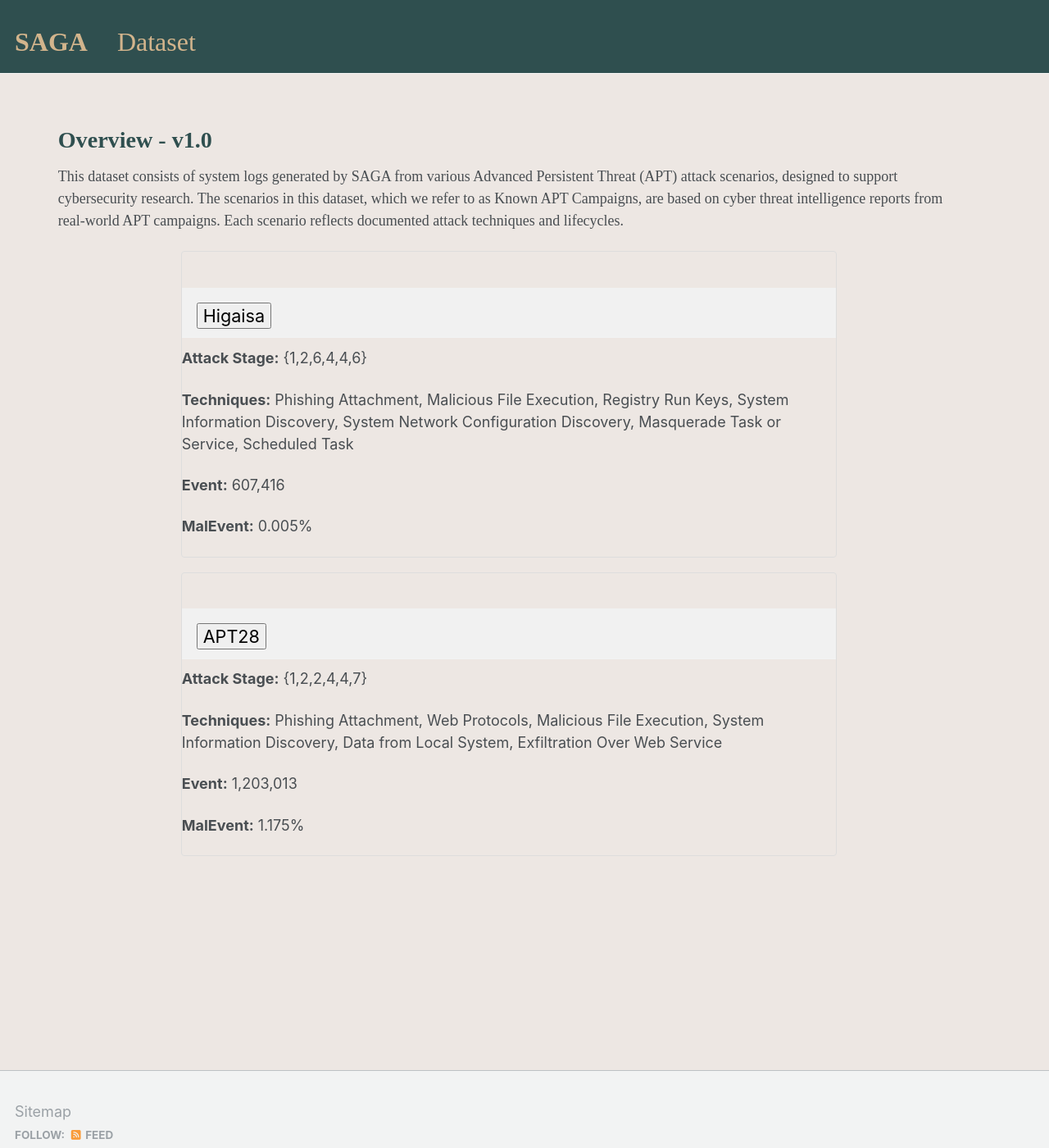
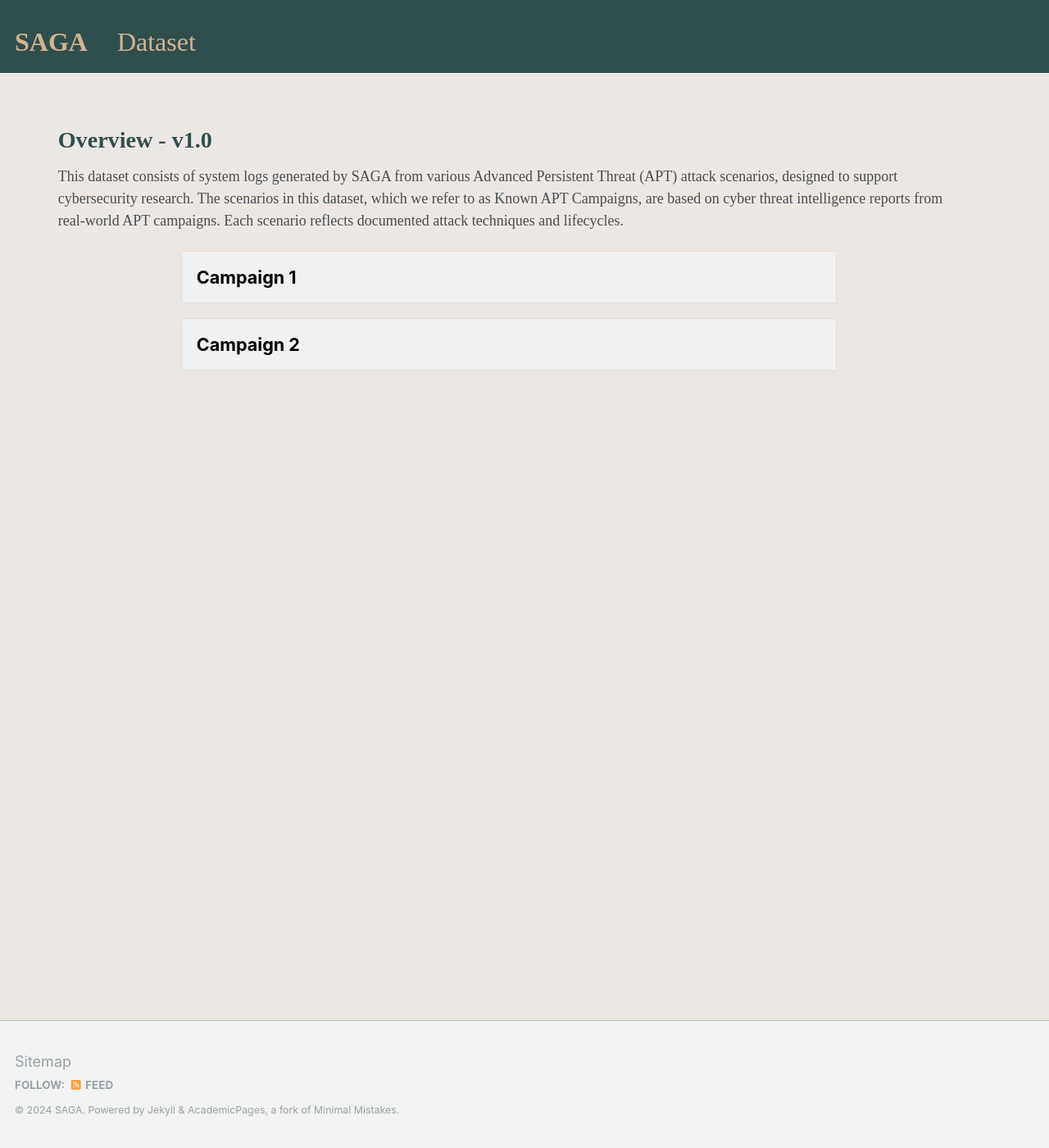
Before and after one commit to KKKK16/KKKK16.github.io, a Jekyll site: the page built from _pages/dataset_v1.md, in a window 1280 px wide and 1400 px high. Shown: the whole window at 82% size. Built offline with Jekyll 4.4.1, drawn with Linux system fonts in a browser that asks for light colours.

Commit message:
Update dataset_v1.md

```diff
--- a/_pages/dataset_v1.md
+++ b/_pages/dataset_v1.md
@@ -7,39 +7,21 @@ author_profile: false
 <h1 style= "color:#2F4F4F; font-family: 'Work Sans'; margin-top: 1em !important;">Overview - v1.0</h1>
 <p style="font-family: 'Work Sans';">This dataset consists of system logs generated by SAGA from various Advanced Persistent Threat (APT) attack scenarios, designed to support cybersecurity research. The scenarios in this dataset, which we refer to as Known APT Campaigns, are based on cyber threat intelligence reports from real-world APT campaigns. Each scenario reflects documented attack techniques and lifecycles.</p>
 
-<!-- Accordion -->
-<div class="accordion" id="accordionExample">
+<div class="accordion">
   <div class="accordion-item">
-    <h2 class="accordion-header" id="headingOne">
-      <button class="accordion-button" type="button" data-bs-toggle="collapse" data-bs-target="#collapseOne" aria-expanded="true" aria-controls="collapseOne">
-        Higaisa
-      </button>
-    </h2>
-    <div id="collapseOne" class="accordion-collapse collapse show" aria-labelledby="headingOne" data-bs-parent="#accordionExample">
-      <div class="accordion-body">
-        <p><strong>Attack Stage:</strong> {1,2,6,4,4,6}</p>
-        <p><strong>Techniques:</strong> Phishing Attachment, Malicious File Execution, Registry Run Keys, System Information Discovery, System Network Configuration Discovery, Masquerade Task or Service, Scheduled Task</p>
-        <p><strong>Event:</strong> 607,416</p>
-        <p><strong>MalEvent:</strong> 0.005%</p>
-      </div>
+    <button class="accordion-header" id="accordion1">
+      <span class="accordion-title">Campaign 1</span>
+    </button>
+    <div class="accordion-content" id="content1">
+      <p>This is the first campaign's detailed description. You can place more content here.</p>
     </div>
   </div>
-
   <div class="accordion-item">
-    <h2 class="accordion-header" id="headingTwo">
-      <button class="accordion-button collapsed" type="button" data-bs-toggle="collapse" data-bs-target="#collapseTwo" aria-expanded="false" aria-controls="collapseTwo">
-        APT28
-      </button>
-    </h2>
-    <div id="collapseTwo" class="accordion-collapse collapse" aria-labelledby="headingTwo" data-bs-parent="#accordionExample">
-      <div class="accordion-body">
-        <p><strong>Attack Stage:</strong> {1,2,2,4,4,7}</p>
-        <p><strong>Techniques:</strong> Phishing Attachment, Web Protocols, Malicious File Execution, System Information Discovery, Data from Local System, Exfiltration Over Web Service</p>
-        <p><strong>Event:</strong> 1,203,013</p>
-        <p><strong>MalEvent:</strong> 1.175%</p>
-      </div>
+    <button class="accordion-header" id="accordion2">
+      <span class="accordion-title">Campaign 2</span>
+    </button>
+    <div class="accordion-content" id="content2">
+      <p>This is the second campaign's detailed description. More content can go here.</p>
     </div>
   </div>
-
-  <!-- Add more Accordion items here -->
 </div>
```
